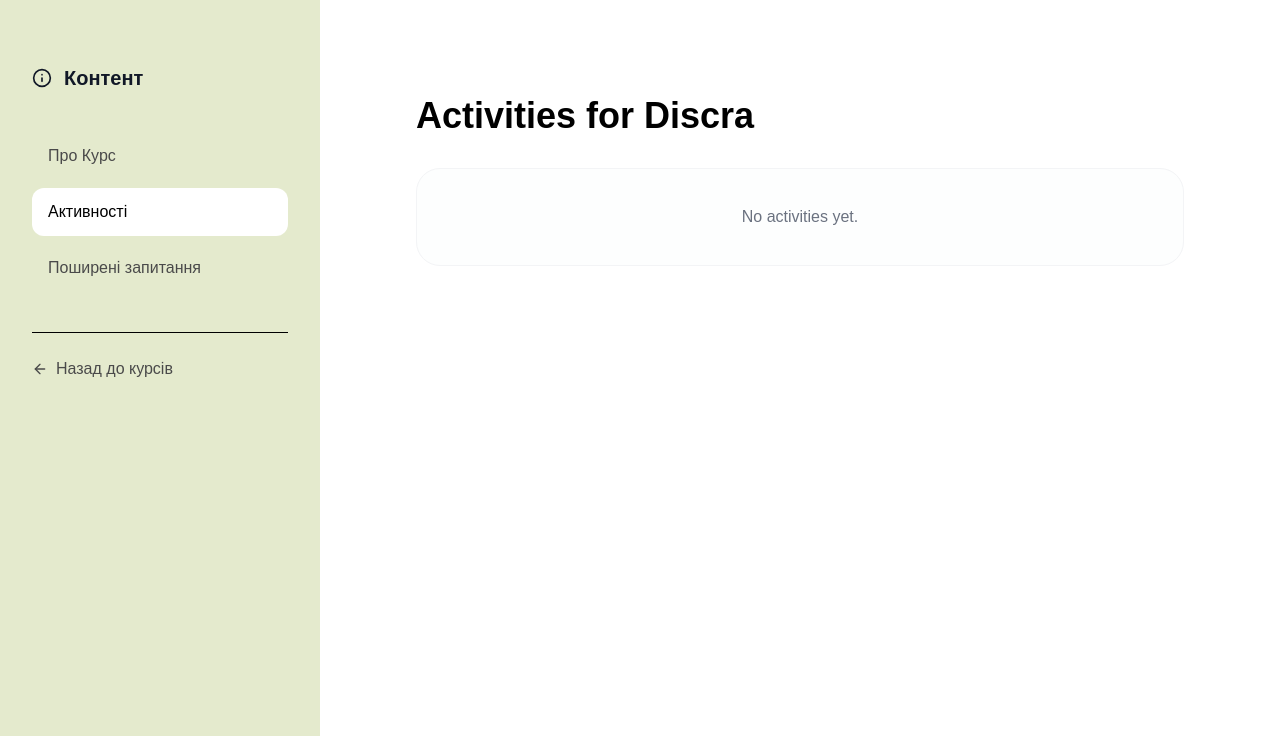
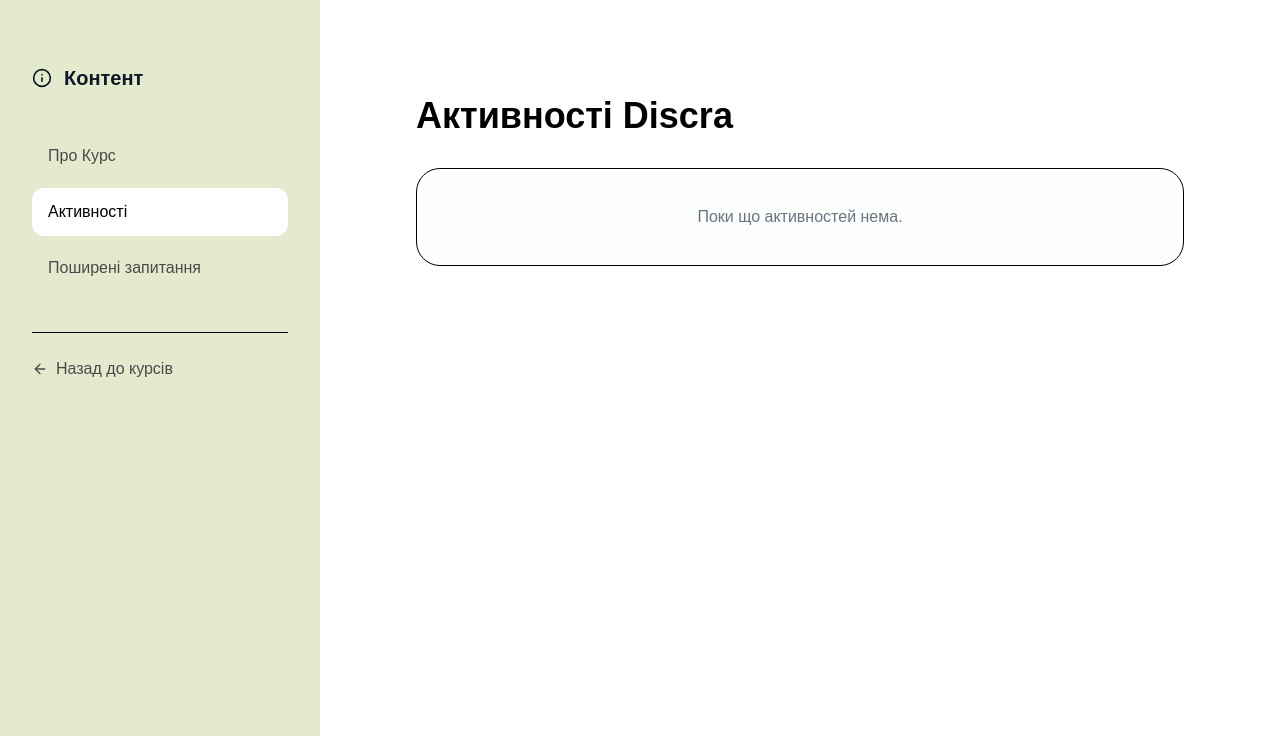
Before and after one commit to Artahko/Apps4U, a Django app: a page that uses Apps4U/django/courses/templates/activities/activities.html in a window 1280 px wide. Shown: the part 64-800 px from the top of the page. Run offline with Django 5.2, Linux system fonts and the light colour scheme; a user stored in the database is signed in; data comes from the database, SQL or seed files in the repository; some libraries are stand-ins or nearby versions; some web fonts are replaced.

Commit message:
Translate activity titles and messages to Ukrainian

```diff
--- a/Apps4U/django/courses/templates/activities/activities.html
+++ b/Apps4U/django/courses/templates/activities/activities.html
@@ -35,24 +35,20 @@
     <main class="flex-1 bg-white p-8 md:p-16 lg:p-24">
         <div class="max-w-3xl">
             <h1 class="text-3xl md:text-4xl font-bold text-[#000000] mb-8">
-                Activities for {{ course.title }}
+                Активності {{ course.title }}
             </h1>
-            <ul class="space-y-2 border border-gray-100 rounded-3xl p-3 bg-gray-50/30">
+            <ul class="space-y-2 border border-black rounded-3xl p-3 bg-gray-50/30">
                 {% for activity in course.activity_set.all %}
                     <li>
                         <a href="{% url 'activity_detail' course.slug activity.id %}"
                         class="flex items-center gap-4 w-full p-4 rounded-2xl hover:bg-[#E4EACD] text-[#4A4A4A] hover:text-black transition-all duration-200 group">
 
                             <span class="text-lg font-medium">{{ activity.activity_text }}</span>
-
-                            <div class="ml-auto opacity-0 group-hover:opacity-100 transition-opacity">
-                                <span class="text-sm font-bold text-[#6B5B95]">Перейти</span>
-                            </div>
                         </a>
                     </li>
                 {% empty %}
                     <li class="p-6 text-center text-gray-500">
-                        No activities yet.
+                        Поки що активностей нема.
                     </li>
                 {% endfor %}
             </ul>
```
